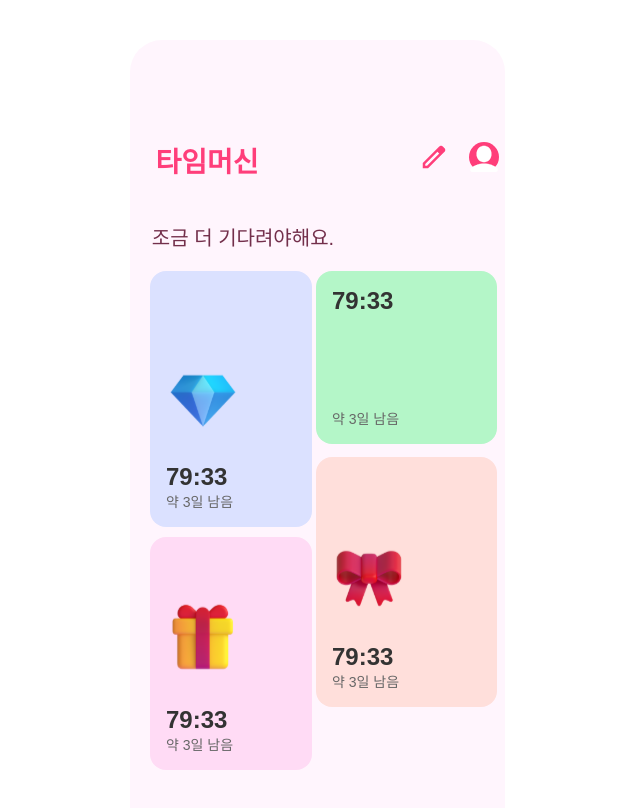
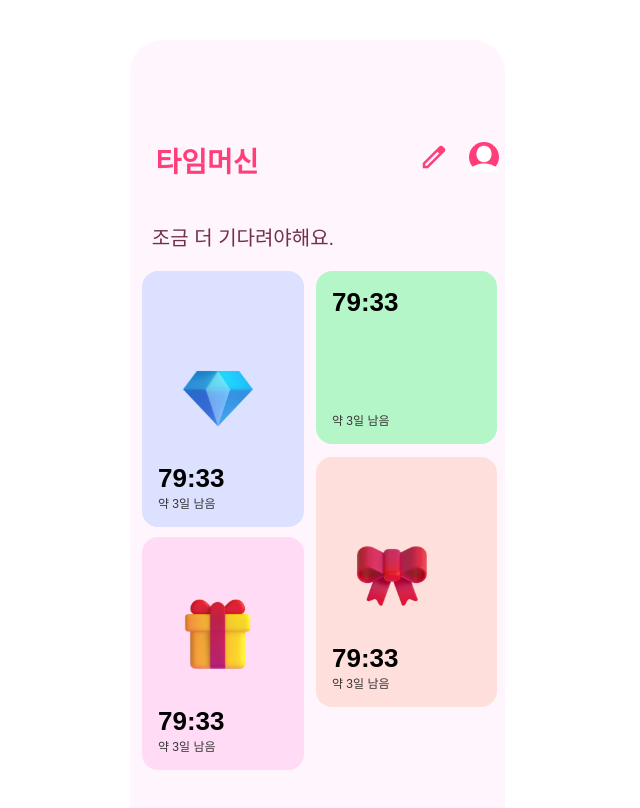
Before and after one commit to huise0ng/MOK.png, a SvelteKit app: page /home in a window 1280 px wide. Shown: the top 808 px of the page, without its empty margins (323-963 px from the left). Built offline with nearby package versions, Linux system fonts and the light colour scheme.

Commit message:
🐛 :: 홈 레이아웃 편집

```diff
--- a/src/routes/home/+page.svelte
+++ b/src/routes/home/+page.svelte
@@ -9,7 +9,7 @@
         bgColor: '#DBE1FF',
         width: '130px',
         height: '224px',
-        marginLeft: '16px',
+        marginLeft: '5px',
         marginTop: '0px'
     };
 
@@ -37,7 +37,7 @@
         bgColor: '#FFDBF5',
         width: '130px',
         height: '201px',
-        marginLeft: '16px',
+        marginLeft: '5px',
         marginTop: '0px'
     };
 
@@ -132,22 +132,25 @@
     }
 
     .card img {
-        width: 74px;
-        height: 74px;
-        margin-bottom: 10px;
+        width: 80px;
+        height: 80px;
+        margin-bottom: 8px;
         margin-top: auto;
         transform: translateY(-30%);
+        align-items: center;
+        margin-left: 20px;
+
     }
 
     .card h2 {
-        color: #333;
-        font-size: 24px;
+        color: #000000;
+        font-size: 26px;
         margin: 0;
     }
 
     .card p {
-        font-size: 14px;
-        color: #666;
+        font-size: 12px;
+        color: #363636;
         margin: 0;
     }
 </style>
```
